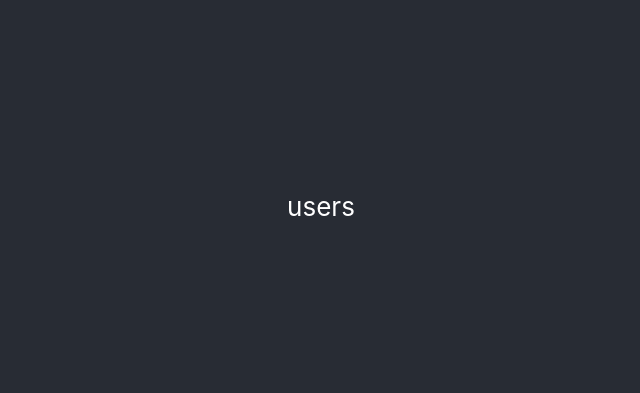
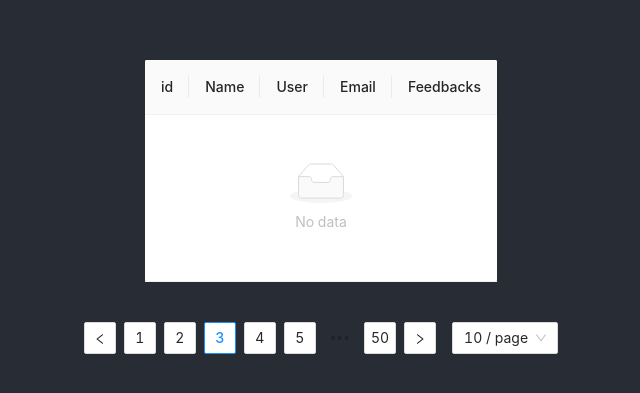
Before and after one commit to warehard/register-user-api-integration, a React (Create React App) app: page /users in a window 1280 px wide. Shown: the part 193-586 px from the top of the page, without its empty margins (319-959 px from the left). Built offline with nearby package versions, Linux system fonts and the light colour scheme.

Commit message:
feat: users page: table and pagination frame

```diff
--- a/src/pages/users/index.jsx
+++ b/src/pages/users/index.jsx
@@ -1,10 +1,38 @@
 import React from 'react'
+import { Pagination, Table, Tag, Space } from 'antd'
+import Column from 'antd/lib/table/Column';
+
+
 
 const Users = () => {
+
+  function onShowSizeChange(current, pageSize) {
+    console.log(current, pageSize);
+  }
+
   return(
-    <div>
-      users
-    </div>
+    <>
+    <Table>
+      <Column title='id'></Column>
+      <Column title='Name'></Column>
+      <Column title='User'></Column>
+      <Column title='Email'></Column>
+      <Column title='Feedbacks'></Column>
+
+    </Table>
+
+    <br/>
+
+    <Pagination
+      showSizeChanger
+      onShowSizeChange={onShowSizeChange}
+      defaultCurrent={3}
+      total={500}
+    />
+
+
+
+    </>
   )
 }
 
```
